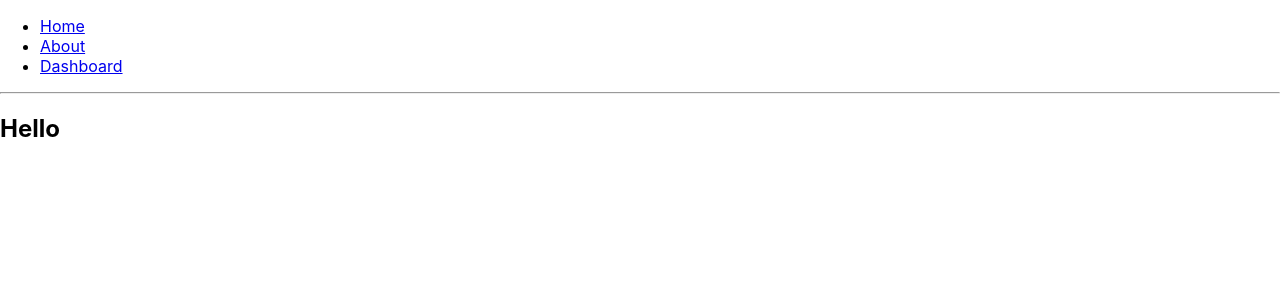
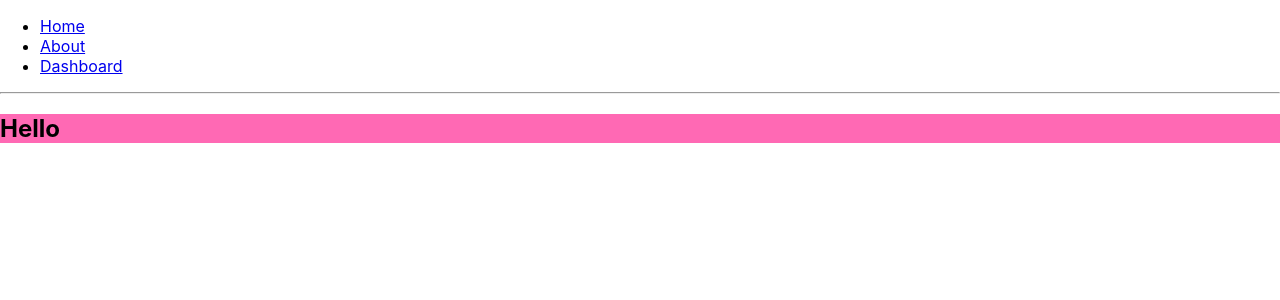
Before and after one commit to joel-thompson/port, a React (Create React App) app: page / in a window 1280 px wide. Shown: the top 300 px of the page. Built offline with nearby package versions, Linux system fonts and the light colour scheme.

Commit message:
setting up styled

```diff
--- a/package.json
+++ b/package.json
@@ -3,6 +3,8 @@
   "version": "0.1.0",
   "private": true,
   "dependencies": {
+    "@emotion/react": "^11.4.1",
+    "@emotion/styled": "^11.3.0",
     "@testing-library/jest-dom": "^5.11.4",
     "@testing-library/react": "^11.1.0",
     "@testing-library/user-event": "^12.1.10",
--- a/src/App.tsx
+++ b/src/App.tsx
@@ -1,5 +1,6 @@
 import React from 'react';
 import { BrowserRouter as Router, Switch, Route, Link } from 'react-router-dom';
+import styled from '@emotion/styled';
 
 // This site has 3 pages, all of which are rendered
 // dynamically in the browser (not server rendered).
@@ -9,6 +10,14 @@ import { BrowserRouter as Router, Switch, Route, Link } from 'react-router-dom';
 // through the site. This preserves the browser history,
 // making sure things like the back button and bookmarks
 // work properly.
+
+const SomeComp = styled.div({
+  backgroundColor: 'hotpink',
+
+  ':hover': {
+    backgroundColor: 'lightblue',
+  },
+});
 
 export default function App() {
   return (
@@ -56,9 +65,9 @@ export default function App() {
 
 function Home() {
   return (
-    <div>
+    <SomeComp>
       <h2>Hello</h2>
-    </div>
+    </SomeComp>
   );
 }
 
```
Also changed, not shown: 1 other file (tests, documents, lock files or other folders).
